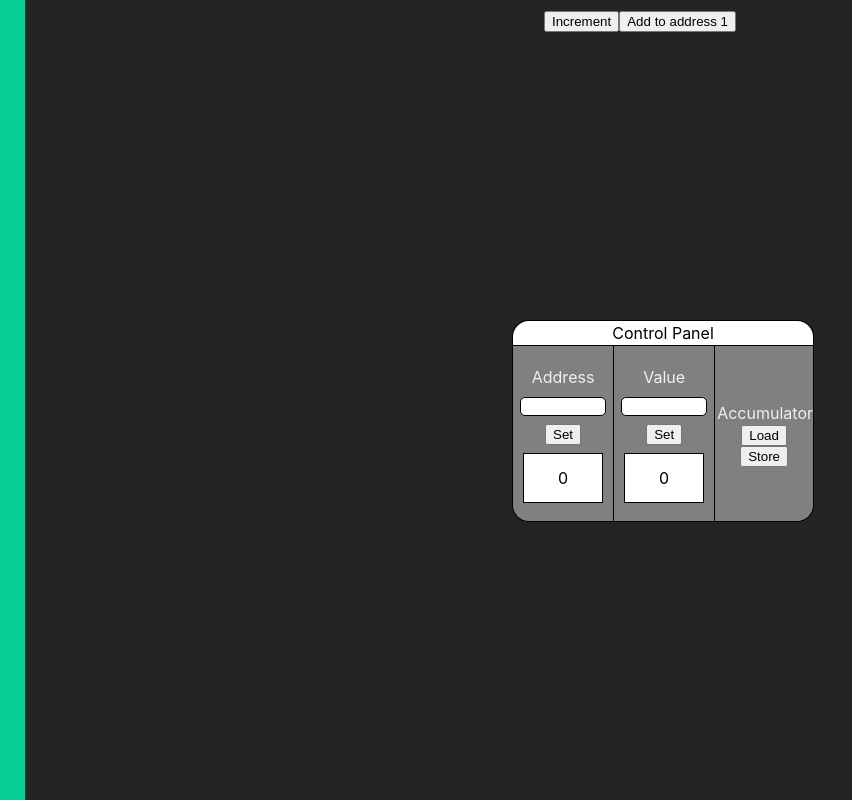
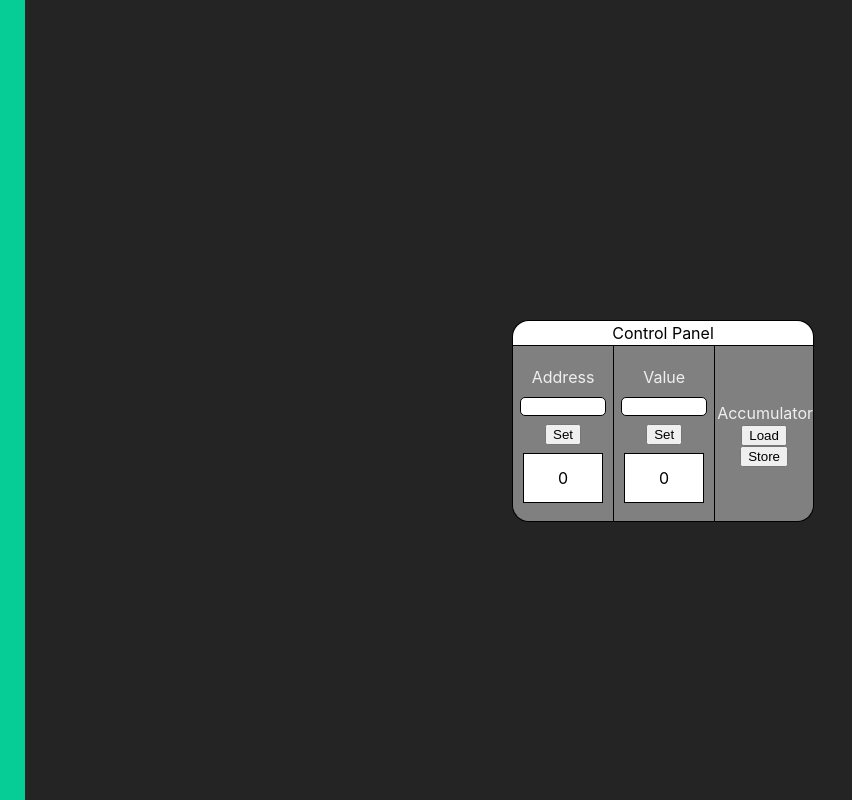
Before and after one commit to Furrj/BitsToBytes, a React (Vite) app: page / in a window 1280 px wide. Shown: the whole page, without its empty margins (0-852 px from the left). Built offline with nearby package versions, Linux system fonts and the light colour scheme.

Commit message:
removed Change component

```diff
--- a/src/App.tsx
+++ b/src/App.tsx
@@ -2,7 +2,6 @@ import React, { useState } from "react";
 
 //COMPS
 import RAM from "./components/RAM/RAM";
-import Change from "./components/Interfaces/Change";
 import Accumulator from "./components/Registers/Accumulator";
 import ComponentToolbar from "./components/UI/ComponentToolbar";
 import ControlPanel from "./components/Interfaces/ControlPanel";
@@ -31,7 +30,6 @@ const App: React.FC = () => {
         return component;
       })}
       <ControlPanel />
-      <Change />
       <ComponentToolbar
         components={components}
         updateComponents={updateActiveComponents}
--- a/src/components/Interfaces/Change.tsx
+++ /dev/null
@@ -1,24 +0,0 @@
-import React from "react";
-
-//REDUX
-import { useDispatch } from "react-redux";
-import {
-  incrementAddress,
-  setValue,
-  incrementValue,
-} from "../../data/ramSlice";
-
-const Change: React.FC = () => {
-  const dispatch = useDispatch();
-
-  return (
-    <div>
-      <button onClick={() => dispatch(incrementAddress())}>Increment</button>
-      <button onClick={() => dispatch(incrementValue([0, 20]))}>
-        Add to address 1
-      </button>
-    </div>
-  );
-};
-
-export default Change;
```
